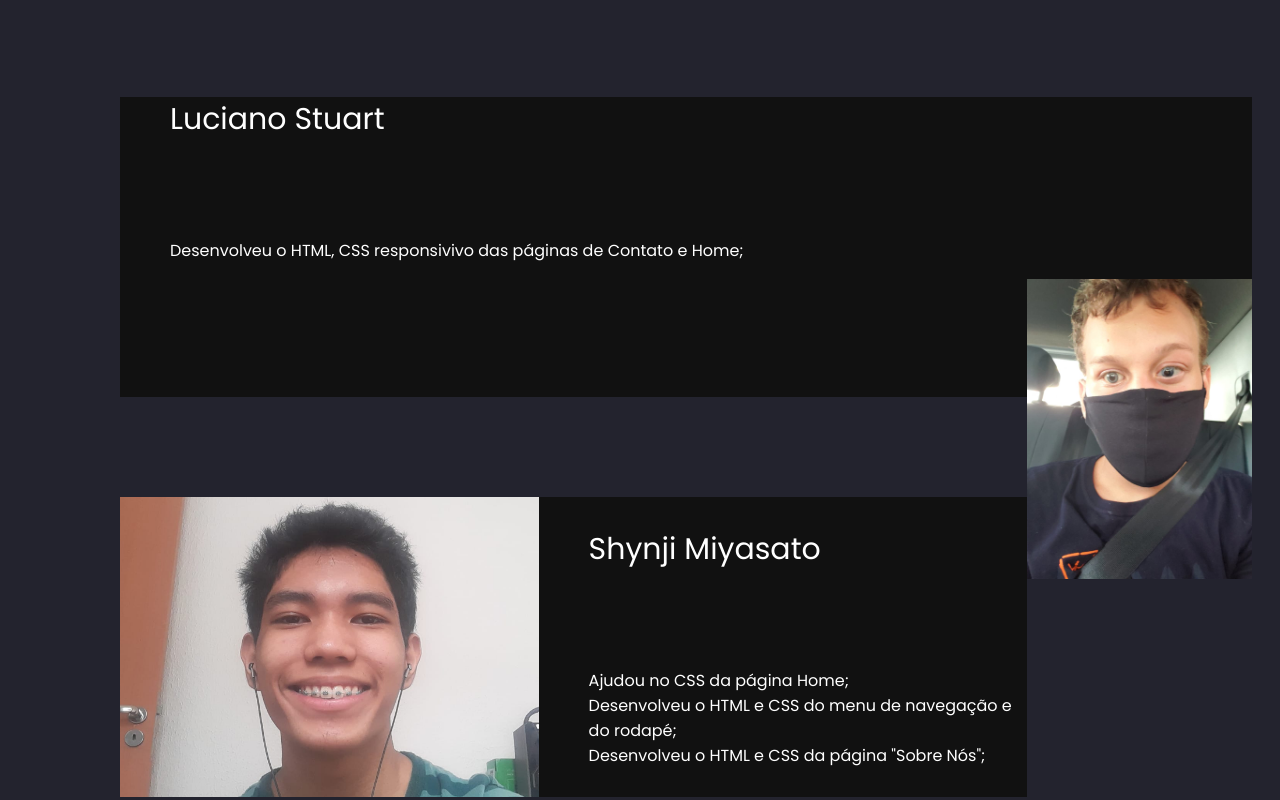
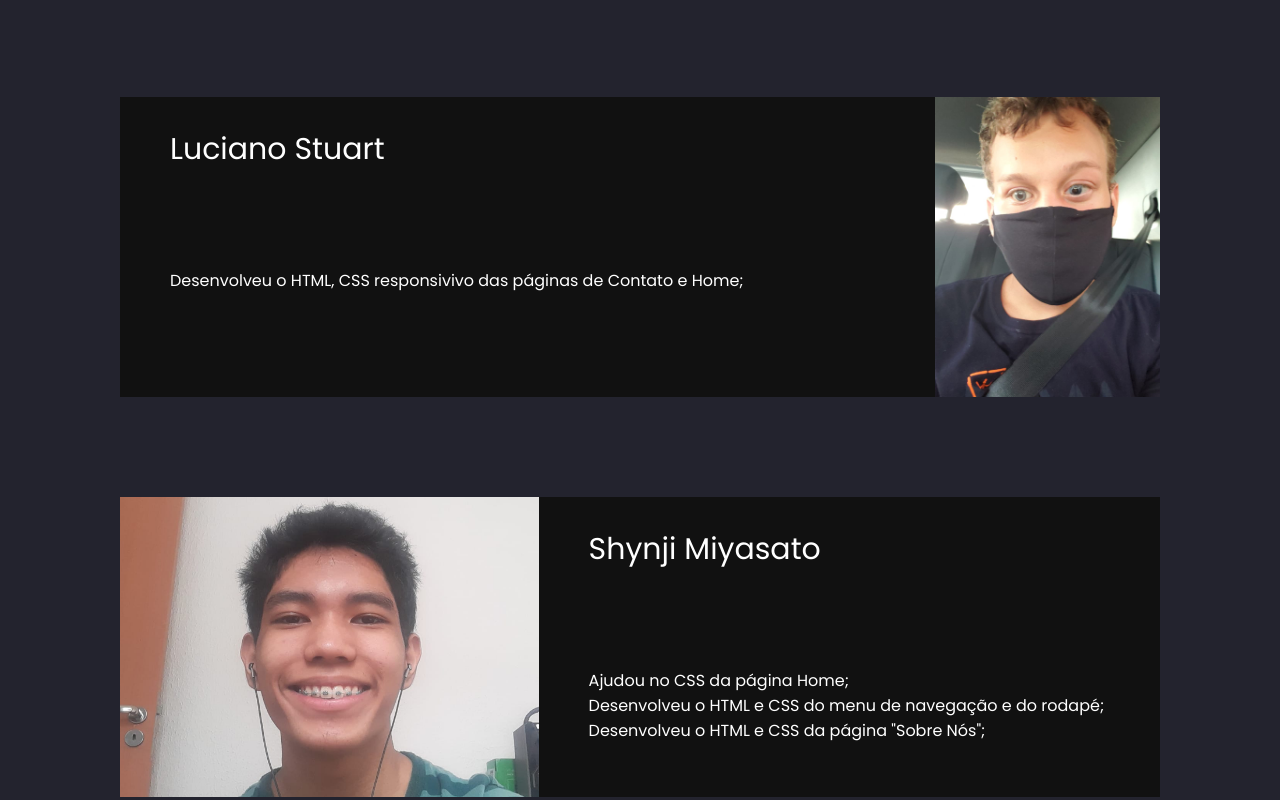
Before and after one commit to lucianostuart/dw1-projeto-final, a plain HTML site: page sobre.html in a window 1280 px wide. Shown: the part 917-1717 px from the top of the page. Drawn offline with Linux system fonts and the light colour scheme.

Commit message:
Add files via upload

```diff
--- a/css/sobre.css
+++ b/css/sobre.css
@@ -81,15 +81,14 @@
 */
 /*Membro com foto a direita*/
 .membro-direita {
+    display: flex;
+    justify-content: space-between;
+    background-color: #111111;
     margin-top: 100px;
-    width: 84.5vw;
-    height: 300px;
-    background-color: #111111;
-    padding-left: 50px;
 }
 
-.membro-direita img {
-    float: right;
+.membro-direita img {/*
+    float: left; */
     height: 300px;
     width: auto;
 }
@@ -117,11 +116,13 @@
 
 /**Teste*/
 .informacoes-titulo-direta{
-  color: white;
+     color: white;
     font-size: 30px;
+    padding-left: 50px;
 }
 .informacoes-direita{
     color: white;
+    padding-left: 50px;
 }
   .informacoes-titulo-esquerda{
       font-size: 30px;
```
